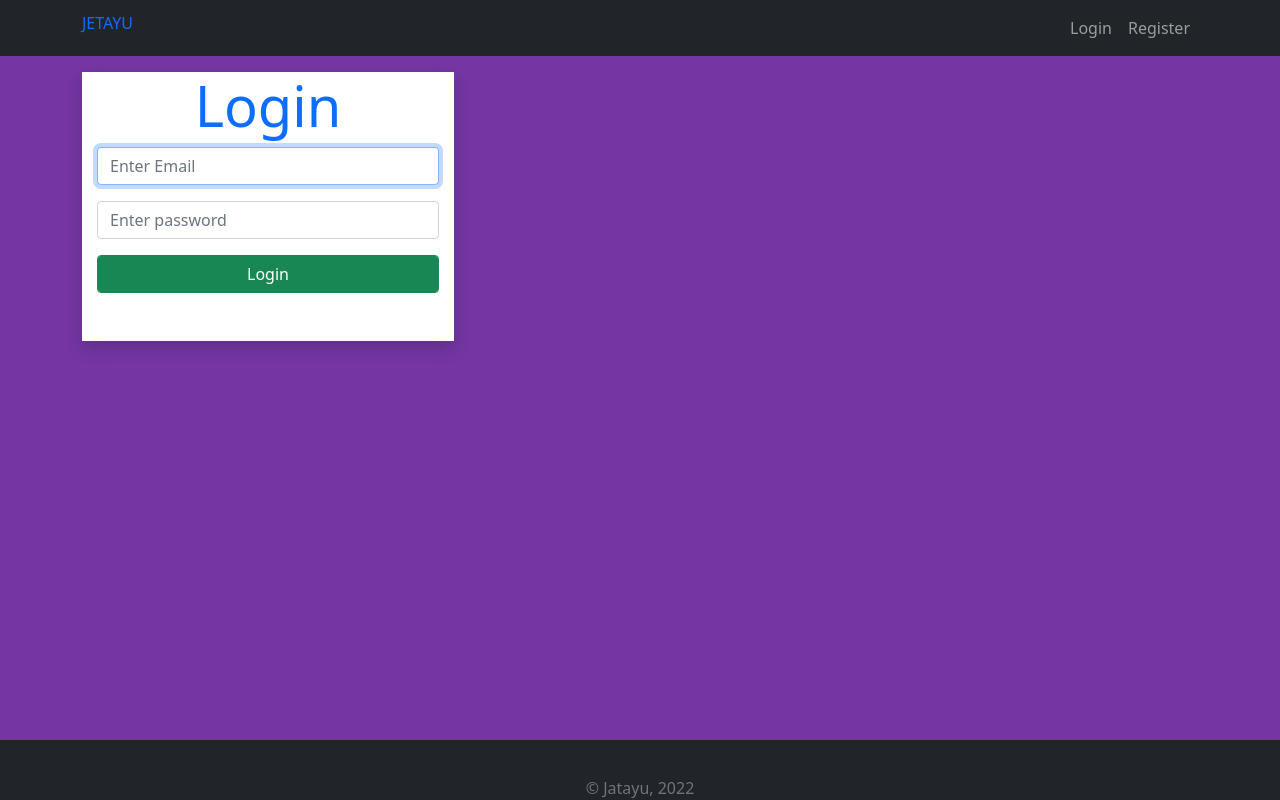
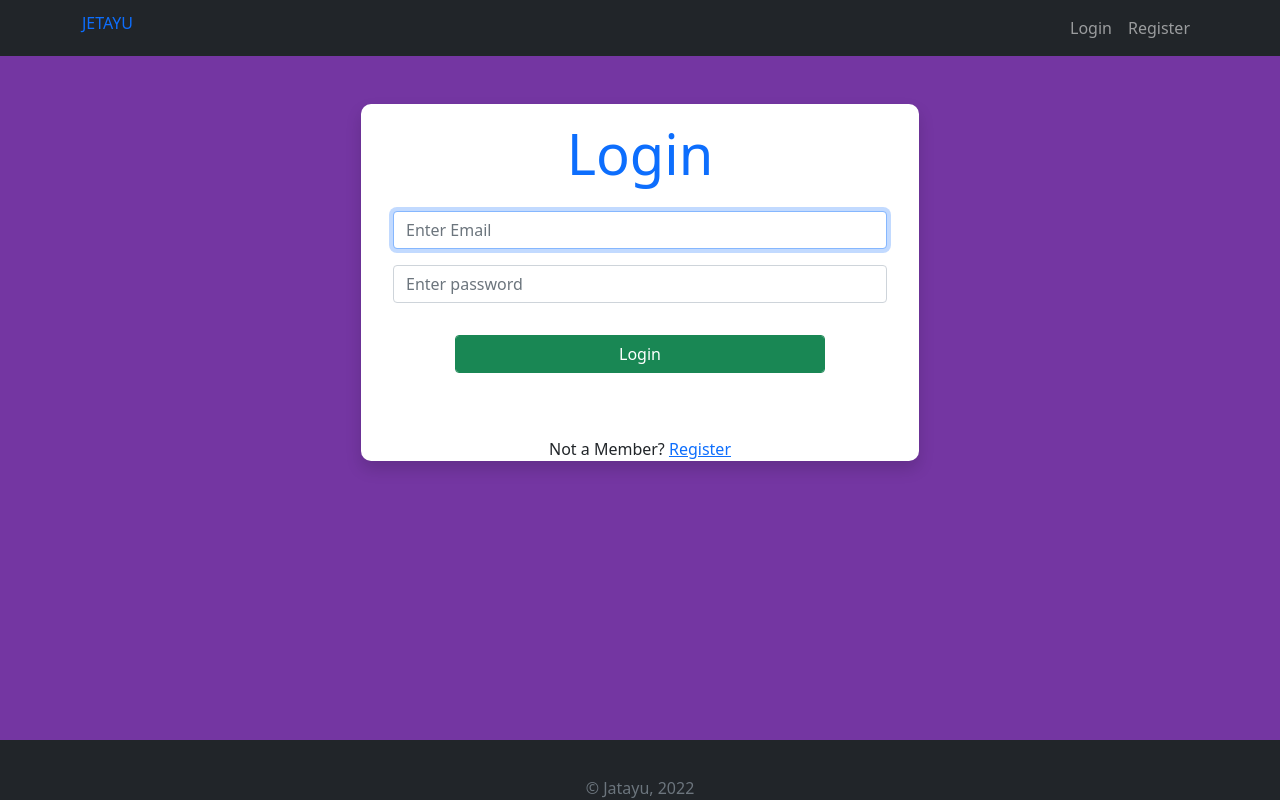
Before and after one commit to samridh30/Jetayu, a React (Create React App) app: page /login in a window 1280 px wide. Built offline with nearby package versions, Linux system fonts and the light colour scheme.

Commit message:
Login, Register Styles fixed

```diff
--- a/src/components/Auth/Login.js
+++ b/src/components/Auth/Login.js
@@ -4,6 +4,7 @@ import { useState } from 'react';
 import { loginService } from '../../services/AuthService';
 import { useDispatch, useSelector } from "react-redux";
 import { getAppUser } from '../../redux/AppUserSlice';
+import { Link } from 'react-router-dom';
 
 // import AuthUser from '../../models/AuthUser';
 
@@ -55,11 +56,13 @@ const Login = () => {
                 event.preventDefault();
         }
         return (
-                <div className="container" >
-                        <div className="col-4 mt-3 pb-3 shadow bg-white" >
-                                <h1 className="display-4 text-primary">Login</h1>
-                                <form className="form form-group form-dark " onSubmit={submitAppUser}>
-                                        <div>
+                <center>
+                        <div className="container justify-content-center" >
+                                <div className="mt-5 w-50 shadow bg-white" style={{ borderRadius: "10px" }} >
+
+                                        <form className="p-3 justify-content-center mt-5 form form-group form-dark " onSubmit={submitAppUser}>
+                                                <h1 className="display-4 font-weight-lighter text-primary">Login</h1>
+                                                <div className='p-3'>
                                                         <input
                                                                 type="text"
                                                                 name="email"
@@ -93,16 +96,21 @@ const Login = () => {
                                                                 type="submit"
                                                                 id="submit"
                                                                 name="submit"
-                                                        className="form-control btn btn-success mb-3"
+                                                                className="form-control mt-3 w-75 btn btn-success mb-3"
                                                                 value="Login"
                                                                 onClick={submitAppUser}
                                                         />
                                                 </div>
+
                                         </form>
                                         <p className="text-danger">{credentials}</p>
                                         {/* <Link to="/register" className="btn btn-primary col-12">Not yet registered? Register</Link> */}
+                                        <p className='font-weight-lighter'>
+                                                Not a Member? <Link to="/register">Register</Link>
+                                        </p>
                                 </div>
                         </div >
+                </center >
         )
 }
 export default Login;
--- a/src/components/Auth/Register.js
+++ b/src/components/Auth/Register.js
@@ -34,11 +34,13 @@ const Register = () => {
         event.preventDefault();
     }
     return (
+        <center>
+
             <div className="container">
-            <div className="col-4 mt-3 pb-3 shadow bg-white" >
+                <div className="w-50 shadow bg-white" style={{ borderRadius: "10px" }} >
+                    <form className="p-3 justify-content-center mt-5 form form-group form-dark" onSubmit={submitAppUser}>
                         <h1 className="display-4 text-primary">Register</h1>
-                <form className="form form-group form-dark " onSubmit={submitAppUser}>
-                    <div>
+                        <div className='p-3'>
                             <input
                                 type="text"
                                 name="userName"
@@ -88,7 +90,7 @@ const Register = () => {
 
                             <div className="form-group">
                                 <select className="form-control mb-3" name="role" id="role" onChange={handleAppUser}>
-                                <option value="Role">Select a role</option>
+                                    <option className='text-muted' value="Role">Select a role</option>
                                     <option value="ADMIN">Admin</option>
                                     <option value="CUSTOMER">Customer</option>
                                 </select>
@@ -97,19 +99,22 @@ const Register = () => {
                                 type="submit"
                                 id="submit"
                                 name="submit"
-                            className="form-control btn btn-success mb-3"
+                                className="w-75 form-control btn btn-success mb-3"
                                 value="Register"
                                 onClick={submitAppUser}
                             />
                         </div>
                     </form>
                     <p className="text-danger">{credentials}</p>
-                <Link to="/login" className="btn btn-primary col-12">Already registered? Login</Link>
+                    <p className='font-weight-lighter'>
+                        Already a Member? <Link to="/login">Login</Link>
+                    </p>
                 </div>
                 <div>
                     {/* https://material.io/components/dialogs/web#alert-dialog */}
                 </div>
             </div >
+        </center>
 
     )
 }
```
Lines whose indentation alone changed are shown as unchanged.
